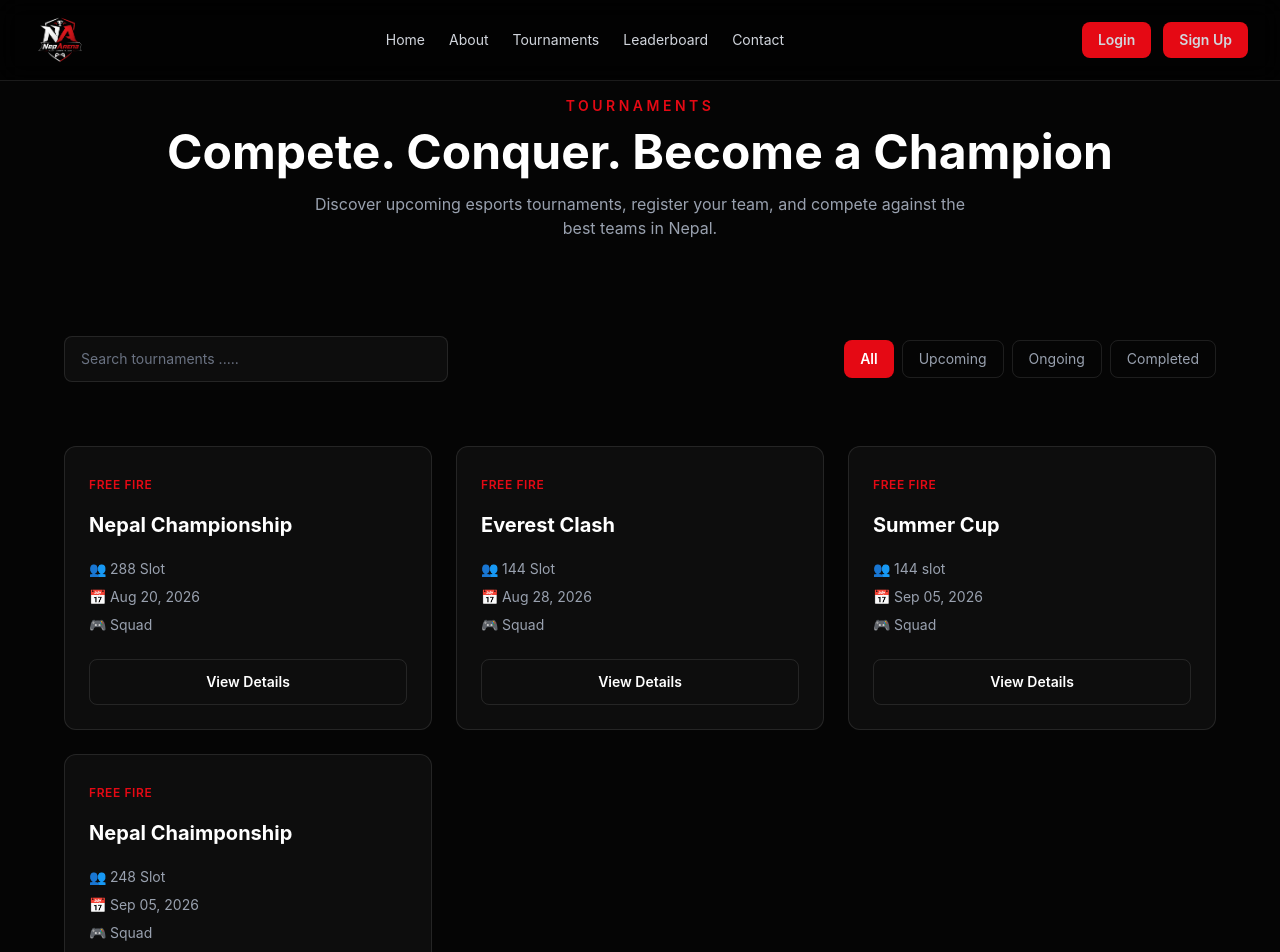
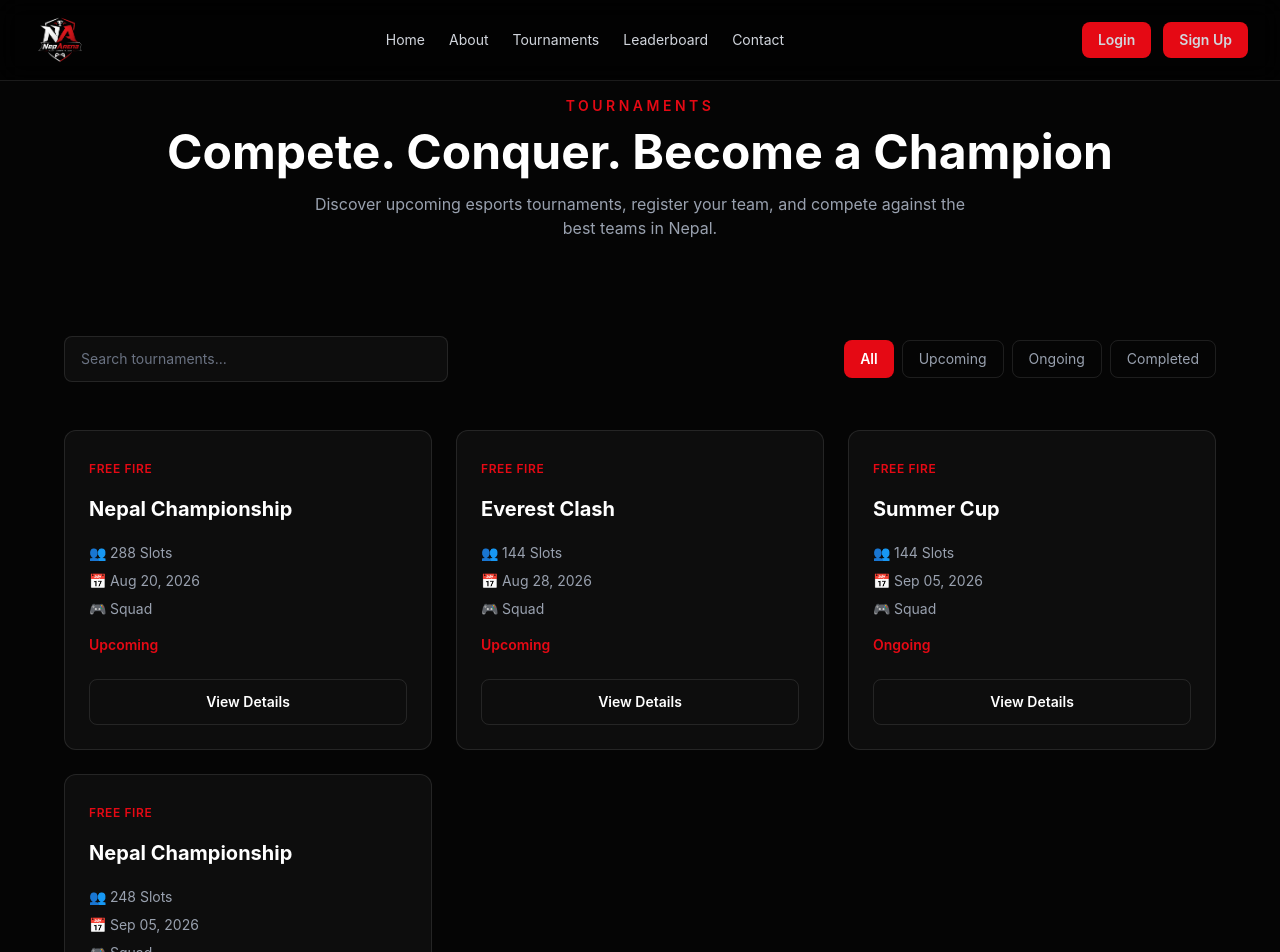
Before and after one commit to Sugam112stha/NepArena, a React (Vite) app: page /Tournaments in a window 1280 px wide. Shown: the top 952 px of the page. Built offline with nearby package versions, Linux system fonts and the light colour scheme.

Commit message:
add Details parts of the tournament

```diff
--- /dev/null
+++ b/src/pages/TournamentDetails.tsx
@@ -0,0 +1,185 @@
+import { useParams, useNavigate } from "react-router-dom";
+import Footer from "../components/Footer";
+
+const tournaments = [
+  {
+    id: 1,
+    name: "Nepal Championship",
+    status: "Upcoming",
+    teams: "288 Slots",
+    date: "Aug 20, 2026",
+    prize: "Rs. 50,000",
+  },
+  {
+    id: 2,
+    name: "Everest Clash",
+    status: "Upcoming",
+    teams: "144 Slots",
+    date: "Aug 28, 2026",
+    prize: "Rs. 30,000",
+  },
+  {
+    id: 3,
+    name: "Summer Cup",
+    status: "Ongoing",
+    teams: "144 Slots",
+    date: "Sep 05, 2026",
+    prize: "Rs. 25,000",
+  },
+  {
+    id: 4,
+    name: "Nepal Championship",
+    status: "Completed",
+    teams: "248 Slots",
+    date: "Sep 05, 2026",
+    prize: "Rs. 40,000",
+  },
+];
+
+const TournamentDetails = () => {
+  const { id } = useParams();
+  const navigate = useNavigate();
+
+  const tournament = tournaments.find(
+    (tournament) => tournament.id === Number(id)
+  );
+
+  if (!tournament) {
+    return (
+      <main className="min-h-screen bg-[#050505] text-white">
+        <section className="flex min-h-[70vh] items-center justify-center px-4">
+          <div className="text-center">
+            <h1 className="text-3xl font-bold">
+              Tournament Not Found
+            </h1>
+
+            <p className="mt-3 text-gray-400">
+              The tournament you are looking for does not exist.
+            </p>
+
+            <button
+              onClick={() => navigate("/Tournaments")}
+              className="mt-6 rounded-lg bg-[#E50914] px-5 py-3 text-sm font-semibold"
+            >
+              Back to Tournaments
+            </button>
+          </div>
+        </section>
+
+        <Footer />
+      </main>
+    );
+  }
+
+  return (
+    <main className="min-h-screen bg-[#050505] text-white">
+
+      {/* Header */}
+      <section className="px-4 py-20 sm:px-6 lg:px-8">
+        <div className="mx-auto max-w-6xl">
+
+          <p className="text-sm font-semibold uppercase tracking-[0.25em] text-[#E50914]">
+            Free Fire • Squad
+          </p>
+
+          <h1 className="mt-3 text-3xl font-bold sm:text-4xl lg:text-5xl">
+            {tournament.name}
+          </h1>
+
+          <p className="mt-4 max-w-2xl text-sm text-gray-400 sm:text-base">
+            Compete against teams from across Nepal and fight for
+            the championship.
+          </p>
+
+        </div>
+      </section>
+
+      {/* Tournament Information */}
+      <section className="px-4 pb-12 sm:px-6 lg:px-8">
+        <div className="mx-auto max-w-6xl">
+
+          <div className="grid gap-4 sm:grid-cols-2 lg:grid-cols-4">
+
+            {/* Status */}
+            <div className="rounded-xl border border-white/10 bg-[#0D0D0D] p-5">
+              <p className="text-sm text-gray-400">
+                Status
+              </p>
+
+              <p className="mt-2 font-semibold text-[#E50914]">
+                {tournament.status}
+              </p>
+            </div>
+
+            {/* Slots */}
+            <div className="rounded-xl border border-white/10 bg-[#0D0D0D] p-5">
+              <p className="text-sm text-gray-400">
+                Available Slots
+              </p>
+
+              <p className="mt-2 font-semibold">
+                {tournament.teams}
+              </p>
+            </div>
+
+            {/* Date */}
+            <div className="rounded-xl border border-white/10 bg-[#0D0D0D] p-5">
+              <p className="text-sm text-gray-400">
+                Tournament Date
+              </p>
+
+              <p className="mt-2 font-semibold">
+                {tournament.date}
+              </p>
+            </div>
+
+            {/* Prize */}
+            <div className="rounded-xl border border-white/10 bg-[#0D0D0D] p-5">
+              <p className="text-sm text-gray-400">
+                Prize Pool
+              </p>
+
+              <p className="mt-2 font-semibold">
+                {tournament.prize}
+              </p>
+            </div>
+
+          </div>
+
+        </div>
+      </section>
+
+      {/* Tournament Description */}
+      <section className="px-4 pb-20 sm:px-6 lg:px-8">
+        <div className="mx-auto max-w-6xl">
+
+          <div className="rounded-xl border border-white/10 bg-[#0D0D0D] p-6 sm:p-8">
+
+            <h2 className="text-2xl font-bold">
+              About This Tournament
+            </h2>
+
+            <p className="mt-4 max-w-3xl leading-7 text-gray-400">
+              Join NepArena's Free Fire squad tournament and compete
+              against teams from across Nepal. Register your team,
+              prove your skills, and compete for the championship.
+            </p>
+
+            <button
+              className="mt-6 rounded-lg bg-[#E50914] px-6 py-3 text-sm font-semibold transition hover:bg-red-700"
+            >
+              Register Your Team
+            </button>
+
+          </div>
+
+        </div>
+      </section>
+
+      <Footer />
+
+    </main>
+  );
+};
+
+export default TournamentDetails;
--- a/src/pages/Tournaments.tsx
+++ b/src/pages/Tournaments.tsx
@@ -1,41 +1,44 @@
 import { useNavigate } from "react-router-dom";
 import Footer from "../components/Footer";
 
-const Tournament = () => {
-  const navigate = useNavigate();
 const tournaments = [
   {
-    id : 1,
+    id: 1,
     name: "Nepal Championship",
     status: "Upcoming",
-    teams: "288 Slot",
+    teams: "288 Slots",
     date: "Aug 20, 2026",
   },
   {
-    id : 2,
+    id: 2,
     name: "Everest Clash",
     status: "Upcoming",
-    teams: "144 Slot",
+    teams: "144 Slots",
     date: "Aug 28, 2026",
   },
   {
-    id : 3,
+    id: 3,
     name: "Summer Cup",
     status: "Ongoing",
-    teams: "144 slot",
+    teams: "144 Slots",
     date: "Sep 05, 2026",
   },
   {
-    id : 4,
-    name: "Nepal Chaimponship",
+    id: 4,
+    name: "Nepal Championship",
     status: "Completed",
-    teams: "248 Slot",
+    teams: "248 Slots",
     date: "Sep 05, 2026",
   },
 ];
+
+const Tournament = () => {
+  const navigate = useNavigate();
+
   return (
     <main className="min-h-screen bg-[#050505] text-white">
 
+      {/* Hero */}
       <section className="px-4 py-20 text-center sm:px-6 sm:py-24 lg:px-8">
         <div className="mx-auto max-w-6xl">
 
@@ -55,45 +58,54 @@ const Tournament = () => {
         </div>
       </section>
 
-      <section className="px-4 pb-16 sm:px-6 lg:px-8">
-        <div className="mx-auto max-w-6xl">
-          <div className="flex flex-col gap-4 md:flex-row md:items-center md:justify-between">
+      {/* Search & Filters */}
+      <section className="px-4 pb-12 sm:px-6 lg:px-8">
+        <div className="mx-auto flex max-w-6xl flex-col gap-4 md:flex-row md:items-center md:justify-between">
 
-            <input type="text"
-            placeholder="Search tournaments ....."
-            className="w-full rounded-lg border border-white/10 bg-[#0D0D0D] px-4 py-3 text-sm text-white outline-none placeholder:text-gray-500 focus:border-[#E50914] md:max-w-sm"/>
+          <input
+            type="text"
+            placeholder="Search tournaments..."
+            className="w-full rounded-lg border border-white/10 bg-[#0D0D0D] px-4 py-3 text-sm text-white outline-none placeholder:text-gray-500 focus:border-[#E50914] md:max-w-sm"
+          />
 
           <div className="flex flex-wrap gap-2">
             <button className="rounded-lg bg-[#E50914] px-4 py-2 text-sm font-semibold">
               All
             </button>
-            <button className="rounded-lg border border-white/10 px-4 py-2 text-sm text-gray-400 transition hover:border-[#E50914] hover:text-white">
+
+            <button className="rounded-lg border border-white/10 px-4 py-2 text-sm text-gray-400 hover:border-[#E50914] hover:text-white">
               Upcoming
             </button>
-            <button className="rounded-lg border border-white/10 px-4 py-2 text-sm text-gray-400 transition hover:border-[#E50914] hover:text-white">
+
+            <button className="rounded-lg border border-white/10 px-4 py-2 text-sm text-gray-400 hover:border-[#E50914] hover:text-white">
               Ongoing
             </button>
-            <button className="rounded-lg border border-white/10 px-4 py-2 text-sm text-gray-400 transition hover:border-[#E50914] hover:text-white">
+
+            <button className="rounded-lg border border-white/10 px-4 py-2 text-sm text-gray-400 hover:border-[#E50914] hover:text-white">
               Completed
             </button>
           </div>
-          </div>
+
         </div>
       </section>
 
+      {/* Tournament Cards */}
       <section className="px-4 pb-20 sm:px-6 lg:px-8">
         <div className="mx-auto max-w-6xl">
 
           <div className="grid gap-6 sm:grid-cols-2 lg:grid-cols-3">
-            {tournaments.map((tournament) =>
-            <div key={tournament.name}
-            className="rounded-xl border border-white/10 bg-[#0D0D0D] p-6 transition hover:border-[#E50914]/50">
+
+            {tournaments.map((tournament) => (
+              <div
+                key={tournament.id}
+                className="rounded-xl border border-white/10 bg-[#0D0D0D] p-6 transition hover:border-[#E50914]/50"
+              >
 
                 <span className="text-xs font-semibold uppercase tracking-wider text-[#E50914]">
                   Free Fire
                 </span>
 
-              <h2 className="mt-4 font-bold text-xl">
+                <h2 className="mt-4 text-xl font-bold">
                   {tournament.name}
                 </h2>
 
@@ -103,17 +115,27 @@ const Tournament = () => {
                   <p>🎮 Squad</p>
                 </div>
 
-              <button onClick={() => navigate(`/tournaments/${tournament.id}`)}
-              className="mt-6 w-full rounded-lg border border-white/10 px-4 py-3 text-sm font-semibold transition hover:border-[#E50914] hover:text-[#E50914]">
+                <p className="mt-4 text-sm font-semibold text-[#E50914]">
+                  {tournament.status}
+                </p>
+
+                <button
+                  onClick={() =>
+                    navigate(`/tournaments/${tournament.id}`)
+                  }
+                  className="mt-6 w-full rounded-lg border border-white/10 px-4 py-3 text-sm font-semibold transition hover:border-[#E50914] hover:text-[#E50914]"
+                >
                   View Details
                 </button>
 
               </div>
-            )}
+            ))}
+
           </div>
 
         </div>
       </section>
+
       <Footer />
 
     </main>
```
Also changed, not shown: src/assets/tournament/banner1.jpg (added). Lines whose indentation alone changed are shown as unchanged.
